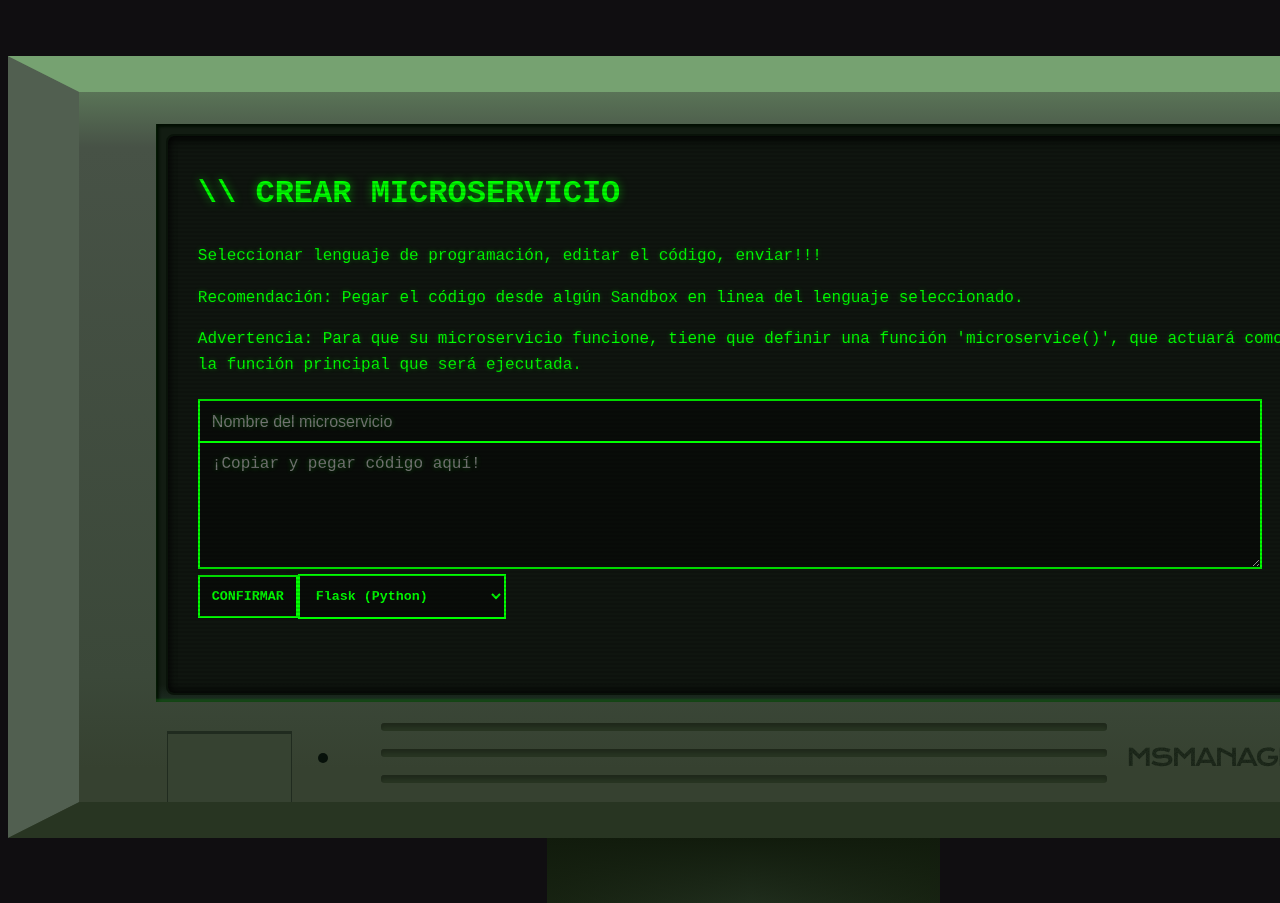
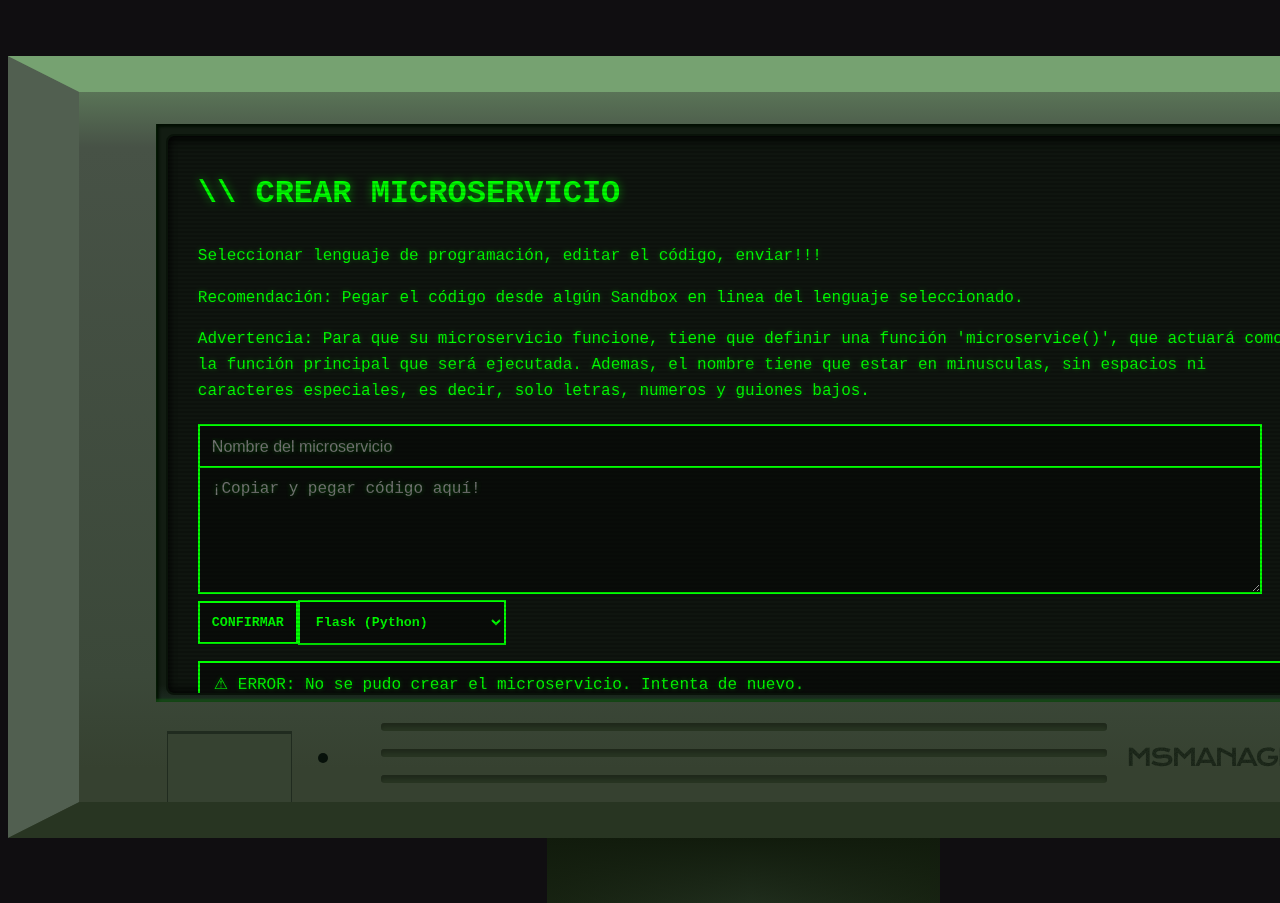
Before and after one commit to JDBorjaC/docker-microservices-manager, a React (Vite) app in the folder frontend/: page /edit in a window 1280 px wide. Both pictures are taken after a click on the button "CONFIRMAR". Shown: the top 903 px of the page. Built offline with nearby package versions, Linux system fonts and the light colour scheme; no server answers.

Commit message:
Service Creator Msg

```diff
--- a/frontend/src/pages/ServiceCreator.tsx
+++ b/frontend/src/pages/ServiceCreator.tsx
@@ -14,9 +14,11 @@ export default function ServiceCreator(){
     const [language, setLanguage] = useState("flask");
 
     const [loading, setLoading] = useState(false);
+    const [error, setError] = useState<string | null>(null);
 
     const createService = async () => {
         setLoading(true);
+        setError(null);
 
         var success:boolean = false
 
@@ -32,13 +34,15 @@ export default function ServiceCreator(){
                 body: JSON.stringify(body),
             });
 
-            if (!response.ok) throw new Error(`POST failed: ${response.statusText}`);
+            if (!response.ok){
+                throw new Error(`POST failed: ${response.statusText}`) };
 
             localStorage.removeItem("editService");
             success = true
 
         } catch (error) {
             console.error("Error creando servicio:", error);
+            setError("No se pudo crear el microservicio. Intenta de nuevo.");
         } finally {
             setLoading(false);
             if(success){
@@ -60,7 +64,9 @@ export default function ServiceCreator(){
 
                             <p>Seleccionar lenguaje de programación, editar el código, enviar!!!</p>
                             <p>Recomendación: Pegar el código desde algún Sandbox en linea del lenguaje seleccionado.</p>
-                            <p>Advertencia: Para que su microservicio funcione, tiene que definir una función 'microservice()', que actuará como la función principal que será ejecutada. </p>
+                            <p>Advertencia: Para que su microservicio funcione, tiene que definir una función 'microservice()', que actuará como la función principal que será ejecutada.
+                                Ademas, el nombre tiene que estar en minusculas, sin espacios ni caracteres especiales, es decir, solo letras, numeros y guiones bajos.
+                            </p>
 
                             <div className="service-form">
                                 <input
@@ -102,6 +108,11 @@ export default function ServiceCreator(){
                                 </div>
                             </div>
 
+                            {error && (
+                                <div className="error-message"> ⚠ ERROR: {error}
+                                </div>
+                            )}
+
                         </div>
                     </div>
                 </div>
--- a/frontend/src/styles/monitor.css
+++ b/frontend/src/styles/monitor.css
@@ -261,3 +261,14 @@
     font-size: 14px;
   }
 }
+
+/* Error message styling */
+.error-message {
+  border: 2px solid #0f0;
+  padding: 10px 14px;
+  margin-top: 16px;
+  color: #0f0;
+  font-family: 'Courier New', monospace;
+  text-shadow: 0 0 5px rgba(0, 255, 0, 0.3);
+  background-color: #090c09;
+}
```
